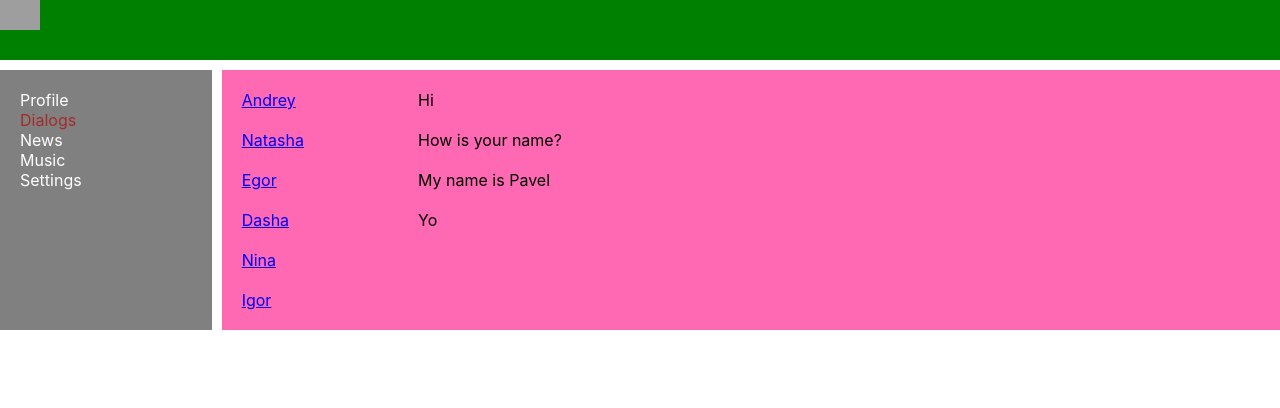
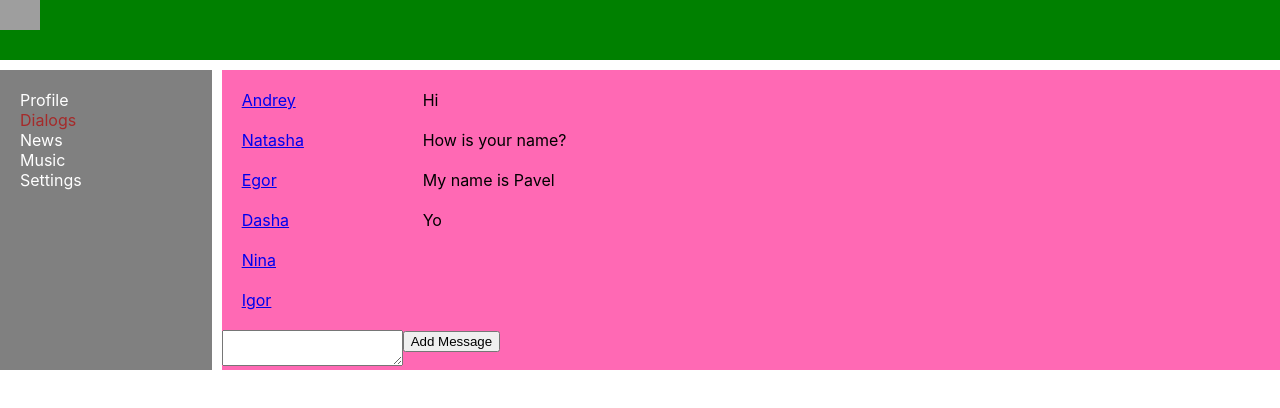
Before and after one commit to Alepton/city_quest, a React (Create React App) app: page /dialogs in a window 1280 px wide. Shown: the top 408 px of the page. Built offline with nearby package versions, Linux system fonts and the light colour scheme; grey boxes are pictures that could not be loaded.

Commit message:
31...32 onClick, ref, callback

```diff
--- a/src/App.js
+++ b/src/App.js
@@ -19,7 +19,7 @@ const App = (props) => {
         <Header />
         <Navbar />
         <div className="app-wrapper-content">
-          <Route path='/profile' render={ () => <Profile state={props.appState.profilePage} /> } />
+          <Route path='/profile' render={ () => <Profile state={props.appState.profilePage} addPost={props.addPost} /> } />
           <Route path='/dialogs' render={ () => <Dialogs state={props.appState.dialogsPage} />} />
           <Route path='/news' render={ () => <News />} />
           <Route path='/music' render={ () => <Music />} />
--- a/src/components/Dialogs/Dialogs.jsx
+++ b/src/components/Dialogs/Dialogs.jsx
@@ -3,22 +3,34 @@ import c from "./Dialogs.module.css";
 import DialogItem from "./DialogItem/DialogsItem";
 import Messages from "./Message/Message";
 
+const Dialogs = (props) => {
+  let dialogsElement = props.state.dialogs.map((d) => (
+    <DialogItem name={d.name} id={d.id} />
+  ));
+  let messagesElement = props.state.messages.map((m) => (
+    <Messages message={m.message} />
+  ));
 
-const Dialogs = (props) => {
+  let newPostEl = React.createRef();
+  let addMessage = () => {
+    let text = newPostEl.current.value;
+    alert(text);
+  };
 
-    let dialogsElement = props.state.dialogs.map(d => <DialogItem name={d.name} id={d.id}/>);
-    let messagesElement = props.state.messages.map(m => <Messages message={m.message}/>);
+  return (
+    <div className={c.dialogs}>
+      <div className={c.dialogItem}>{dialogsElement}</div>
+      <div className={c.messages}>{messagesElement}</div>
 
-    return (
-        <div className={c.dialogs}>
-            <div className={c.dialogItem}>
-                {dialogsElement}
-            </div>
-            <div className={c.messages}>
-                {messagesElement}
-            </div>
-        </div>
-    );
+      <div>
+        <textarea ref={newPostEl}></textarea>
+      </div>
+
+      <div>
+        <button onClick={addMessage}>Add Message</button>
+      </div>
+    </div>
+  );
 };
 
 export default Dialogs;
--- a/src/components/Profile/MyPosts/MyPosts.jsx
+++ b/src/components/Profile/MyPosts/MyPosts.jsx
@@ -3,25 +3,30 @@ import c from "./MyPosts.module.css";
 import Post from "./Post/Post";
 
 const MyPosts = (props) => {
+  let postsElement = props.posts.map((p) => (
+    <Post message={p.message} likesCount={p.likesCount} />
+  ));
 
+  let newPostEl = React.createRef();
 
-    let postsElement = props.posts.map(p => <Post message={p.message} likesCount={p.likesCount}/>);
+  let addPost = () => {
+    let text = newPostEl.current.value;
+    alert(text);
+  };
 
   return (
     <div className={c.postsBlock}>
       <h3>My posts</h3>
       <div>
         <div>
-                    <textarea></textarea>
+          <textarea ref={newPostEl}></textarea>
         </div>
         <div>
-                    <button>Add post</button>
+          <button onClick={addPost}>Add post</button>
           <button>Remove</button>
         </div>
       </div>
-            <div className={c.posts}>
-                {postsElement}
-            </div>
+      <div className={c.posts}>{postsElement}</div>
     </div>
   );
 };
--- a/src/components/Profile/Profile.jsx
+++ b/src/components/Profile/Profile.jsx
@@ -8,7 +8,7 @@ const Profile = (props) => {
     <div>
       <ProfileInfo />
       <div>
-        <MyPosts posts={props.state.posts} />
+        <MyPosts posts={props.state.posts} addPost={props.addPost} />
       </div>
     </div>
   );
--- a/src/index.js
+++ b/src/index.js
@@ -3,11 +3,11 @@ import ReactDOM from 'react-dom';
 import './index.css';
 import App from './App';
 import reportWebVitals from './reportWebVitals';
-import state from './redux/state';
+import state, { addPost } from './redux/state';
 
 ReactDOM.render(
   <React.StrictMode>
-    <App appState={state}/>
+    <App appState={state}  addPost={addPost} />
   </React.StrictMode>,
   document.getElementById('root')
 );
--- a/src/redux/state.js
+++ b/src/redux/state.js
@@ -5,10 +5,10 @@ let state = {
         posts: [
             {id: 1, message: 'Hi, how are you?', likesCount: 12},
             {id: 2, message: "It's my first post", likesCount: 20},
-            {id: 2, message: "It's my first post", likesCount: 20},
-            {id: 2, message: "It's my first post", likesCount: 20},
-            {id: 2, message: "It's my first post", likesCount: 20},
-            {id: 2, message: "It's my first post", likesCount: 20}
+            {id: 3, message: "It's my first post", likesCount: 20},
+            {id: 4, message: "It's my first post", likesCount: 20},
+            {id: 5, message: "It's my first post", likesCount: 20},
+            {id: 6, message: "It's my first post", likesCount: 20}
         ]
     },
 
@@ -28,8 +28,11 @@ let state = {
             {id: 4, message: 'Yo'}
         ]
     }
+}
 
-
+export let addPost = (postMassege) => {
+    let newPost = {id: 7, message: postMassege, likesCount: 0};
+    state.profilePage.posts.push(newPost);
 }
 
 export default state;
```
Also changed, not shown: 1 other file (tests, documents, lock files or other folders). Lines whose indentation alone changed are shown as unchanged.
